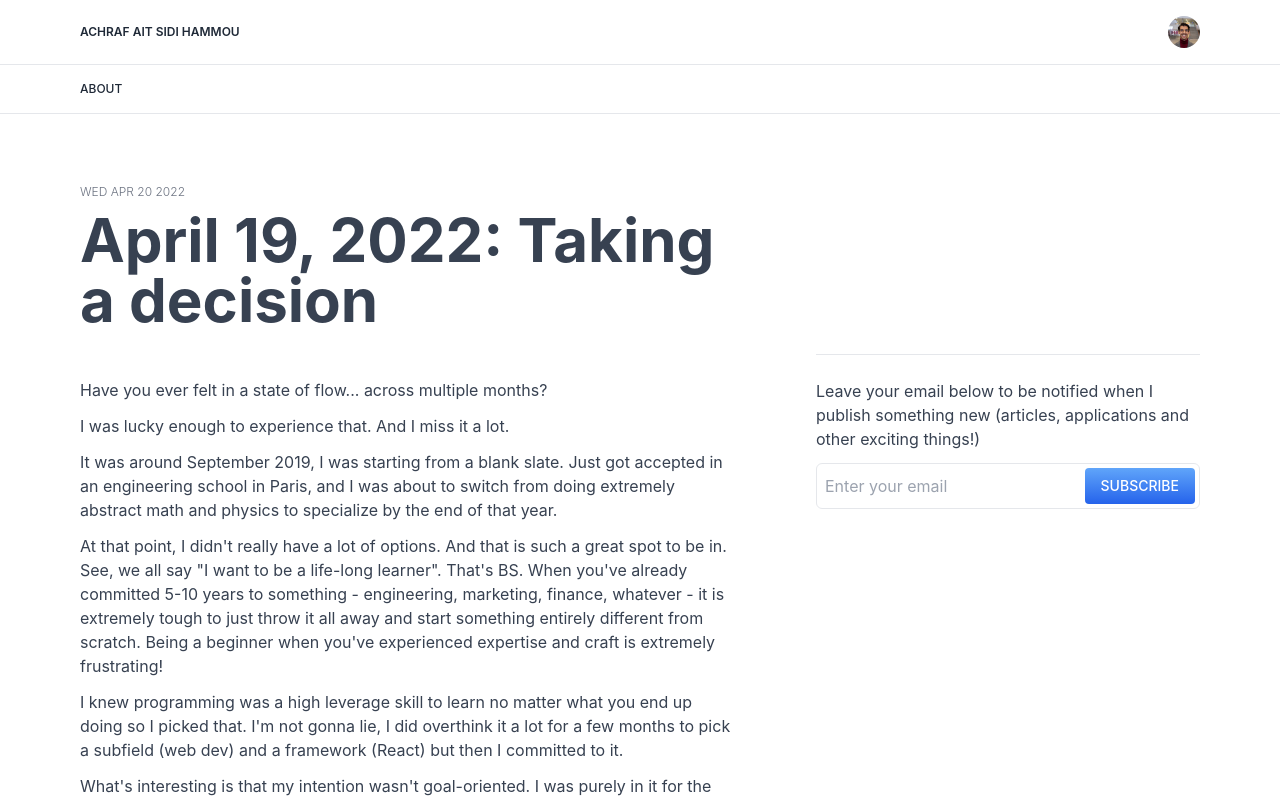
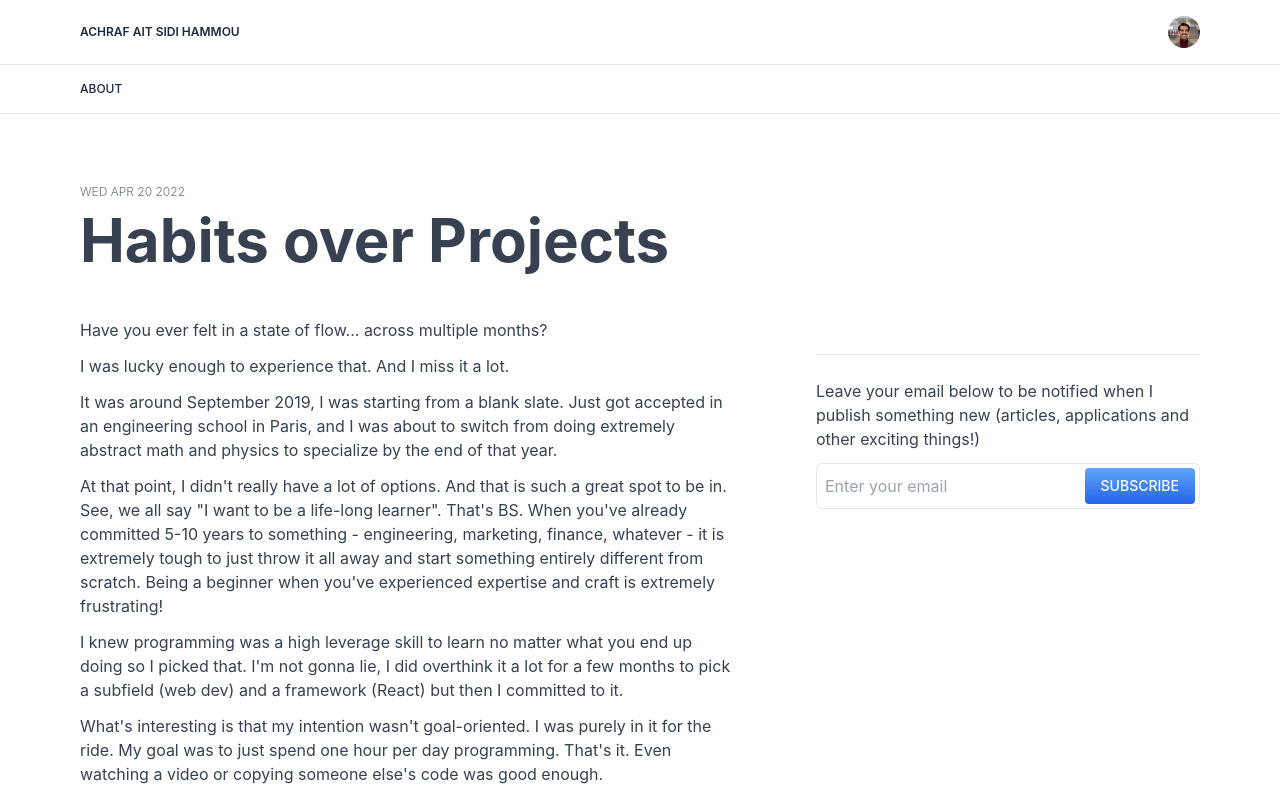
Before and after one commit to AchrafAsh/achrafash.com, a Next.js app: page /daily/002 in a window 1280 px wide. Shown: the top 800 px of the page. Built offline with nearby package versions, Linux system fonts and the light colour scheme.

Commit message:
🖊️ update titles

```diff
--- a/src/pages/daily/001.mdx
+++ b/src/pages/daily/001.mdx
@@ -1,7 +1,7 @@
 import EmailForm from '@/components/email-form'
 import { PostLayout } from '@/components/posts'
 
-export const title = 'April 19, 2022: Taking a decision'
+export const title = 'Taking a Hard Decision'
 export const tag = 'daily'
 export const publishedAt = '2022-4-19'
 export const toc = []
--- a/src/pages/daily/002.mdx
+++ b/src/pages/daily/002.mdx
@@ -1,7 +1,7 @@
 import EmailForm from '@/components/email-form'
 import { PostLayout } from '@/components/posts'
 
-export const title = 'April 19, 2022: Taking a decision'
+export const title = 'Habits over Projects'
 export const tag = 'daily'
 export const publishedAt = '2022-4-20'
 export const toc = []
```
